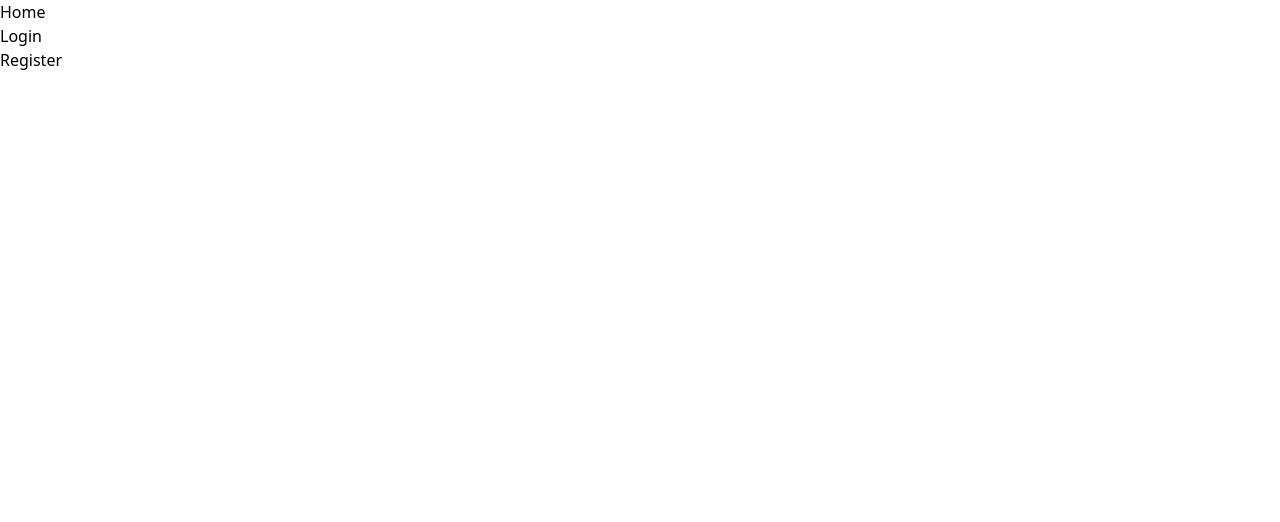
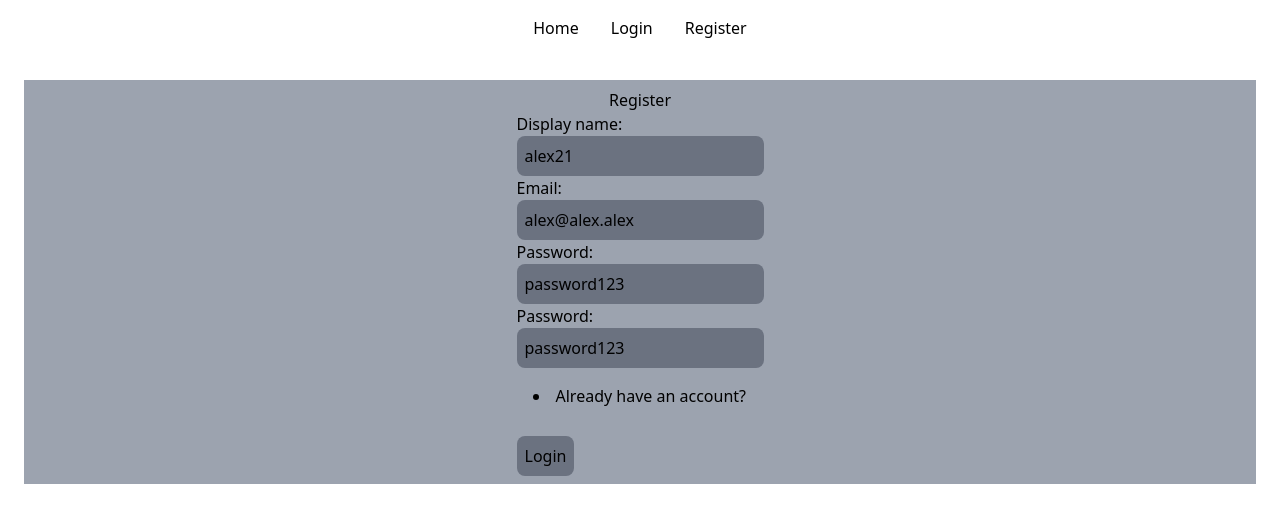
Before and after one commit to chas-academy/u09-fullstack-js-AlexanderStrom21, a React (Create React App) app in the folder frontend/: page /Register in a window 1280 px wide. Before the commit this address had no page. Shown: the top 522 px of the page. Built offline with nearby package versions, Linux system fonts and the light colour scheme.

Commit message:
login/register front

```diff
--- a/frontend/src/App.js
+++ b/frontend/src/App.js
@@ -1,17 +1,16 @@
 import NavBar from "./components/Navbar";
 import { Routes, Route } from "react-router-dom";
 import Login from "./pages/Login";
-import './index.css';
-
-
+import Register from "./pages/Register";
+import "./index.css";
 
 const App = () => {
   return (
     <>
       <NavBar />
       <Routes>
-      <Route path="/Login" element={<Login />} />
-
+        <Route path="/Login" element={<Login />} />
+        <Route path="/Register" element={<Register />} />
       </Routes>
     </>
   );
--- a/frontend/src/components/Navbar.js
+++ b/frontend/src/components/Navbar.js
@@ -3,15 +3,15 @@ import { NavLink } from "react-router-dom";
 const NavBar = () => {
   return (
     <>
-    <nav>
-      <ul>
-        <li>
+      <nav class="flex justify-center">
+        <ul class="flex">
+          <li class="p-4">
             <NavLink to="/">Home</NavLink>
           </li>
-        <li>
+          <li class="p-4">
             <NavLink to="/Login">Login</NavLink>
           </li>
-        <li>
+          <li class="p-4">
             <NavLink to="/Register">Register</NavLink>
           </li>
         </ul>
--- a/frontend/src/pages/Login.js
+++ b/frontend/src/pages/Login.js
@@ -1,9 +1,40 @@
+import { NavLink } from "react-router-dom";
 
 const Login = () => {
   return (
     <>
-      <div>
+      <div class="bg-gray-400 text-black p-2 m-6">
         <h1 class="flex justify-center">Login</h1>
+        <div class="flex justify-center">
+          <form>
+            <label for="email">Email:</label> <br></br>
+            <input
+              class="bg-gray-500 text-black p-2 rounded-lg"
+              type="text"
+              id="email"
+              name="email"
+              value="alex@alex.alex"
+            ></input>{" "}
+            <br></br>
+            <label for="password">Last name:</label> <br></br>
+            <input
+              class="bg-gray-500 text-black p-2 rounded-lg"
+              type="text"
+              id="password"
+              name="password"
+              value="password123"
+            ></input>{" "}
+            <br></br>
+            <li class="p-4 ">
+              <NavLink to="/Register">Not registered?</NavLink>
+            </li>
+            <input
+              class="flex bg-gray-500 text-black p-2 rounded-lg mt-3"
+              type="submit"
+              value="Login"
+            ></input>
+          </form>
+        </div>
       </div>
     </>
   );
--- a/frontend/src/pages/Register.js
+++ b/frontend/src/pages/Register.js
@@ -1,12 +1,61 @@
-import Navbar from './Navbar'
+import { NavLink } from "react-router-dom";
 
 const Register = () => {
   return (
-    <div>
-        <Navbar />
-        <h1>Register</h1>
-    </div>
-  )
-}
+    <>
+      <div class="bg-gray-400 text-black p-2 m-6">
+        <h1 class="flex justify-center">Register</h1>
+        <div class="flex justify-center">
+          <form>
+            <label for="dName">Display name:</label> <br></br>
+            <input
+              class="bg-gray-500 text-black p-2 rounded-lg"
+              type="text"
+              id="dName"
+              name="DName"
+              value="alex21"
+            ></input>{" "}
+            <br></br>
+            <label for="email">Email:</label> <br></br>
+            <input
+              class="bg-gray-500 text-black p-2 rounded-lg"
+              type="text"
+              id="email"
+              name="email"
+              value="alex@alex.alex"
+            ></input>{" "}
+            <br></br>
+            <label for="password">Password:</label> <br></br>
+            <input
+              class="bg-gray-500 text-black p-2 rounded-lg"
+              type="text"
+              id="password"
+              name="password"
+              value="password123"
+            ></input>{" "}
+            <br></br>
+            <label for="password">Password: </label> <br></br>
+            <input
+              class="bg-gray-500 text-black p-2 rounded-lg"
+              type="text"
+              id="password"
+              name="password"
+              value="password123"
+            ></input>{" "}
+            <br></br>
+            <li class="p-4 ">
+              <NavLink to="/Login">Already have an account?</NavLink>
+            </li>
+            <input
+              class="flex bg-gray-500 text-black p-2 rounded-lg mt-3"
+              type="submit"
+              value="Login"
+            ></input>
+          </form>
+        </div>
+      </div>
+    </>
+  );
+};
 
-export default Register
+export default Register;
```
Lines whose indentation alone changed are shown as unchanged.
